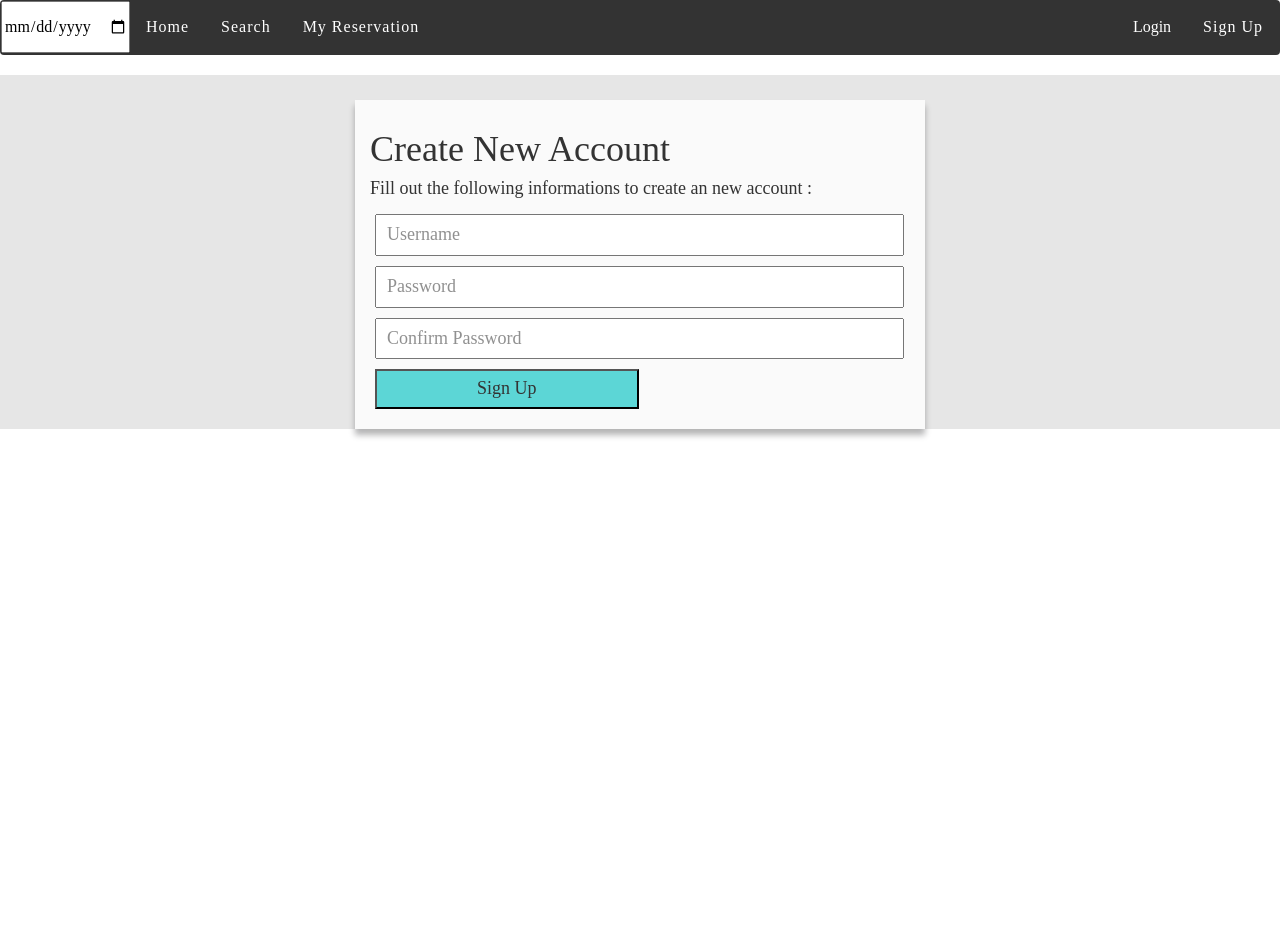
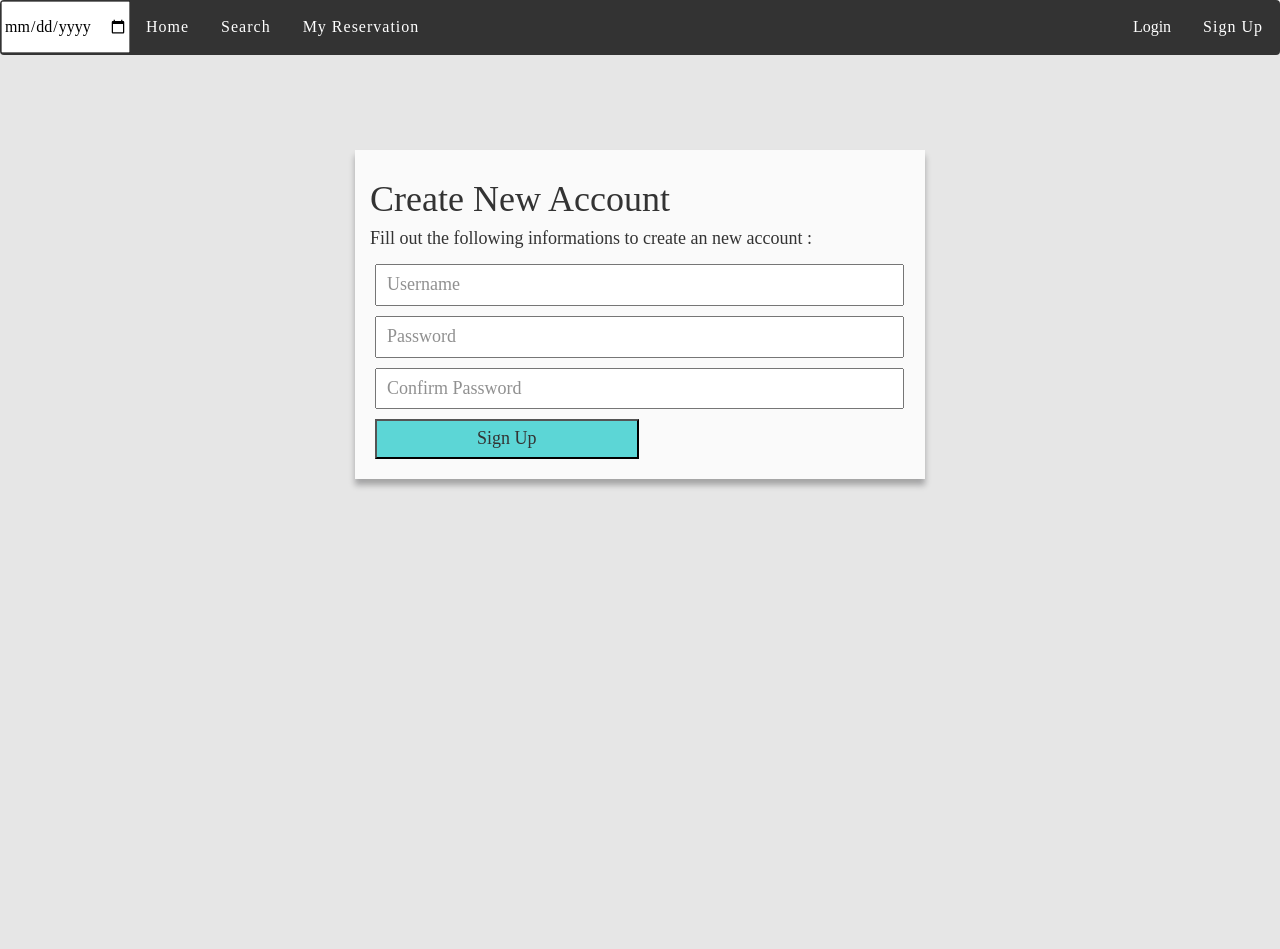
Before and after one commit to jackylau-nyc/qccs370p2, a PHP site: page /php/signUp.php in a window 1280 px wide. Before the commit the page ends 438 px from the top, so only its background shows below. Run offline with PHP 8.4, Linux system fonts and the light colour scheme; some web fonts are replaced.

Commit message:
Fixed Sign Up Form CSS

```diff
--- a/public/css/createAccountStyle.css
+++ b/public/css/createAccountStyle.css
@@ -1,7 +1,9 @@
-
 .bg {
     background-color:rgba(230,230,230);
     font-family: 'Arapey';
+    margin-top: -5rem;
+    padding-top: 10rem;
+    padding-bottom: 47rem;
 }
 
 .cont-div{
```
